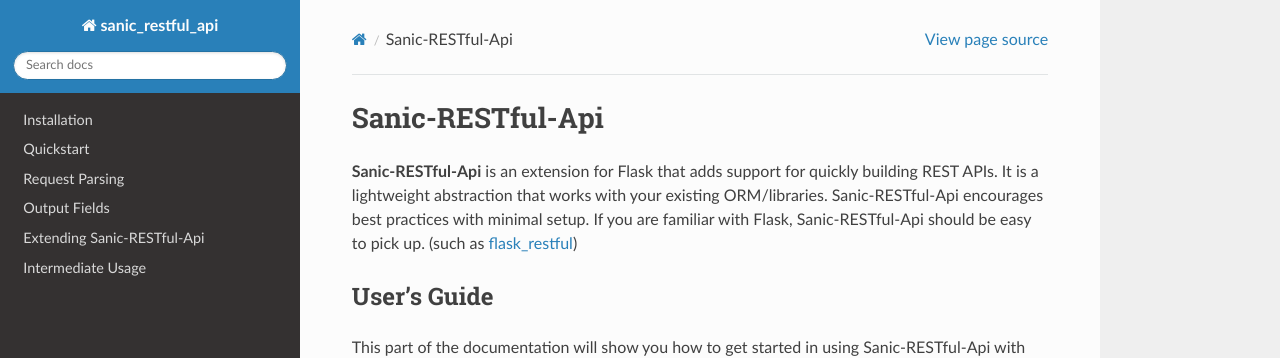
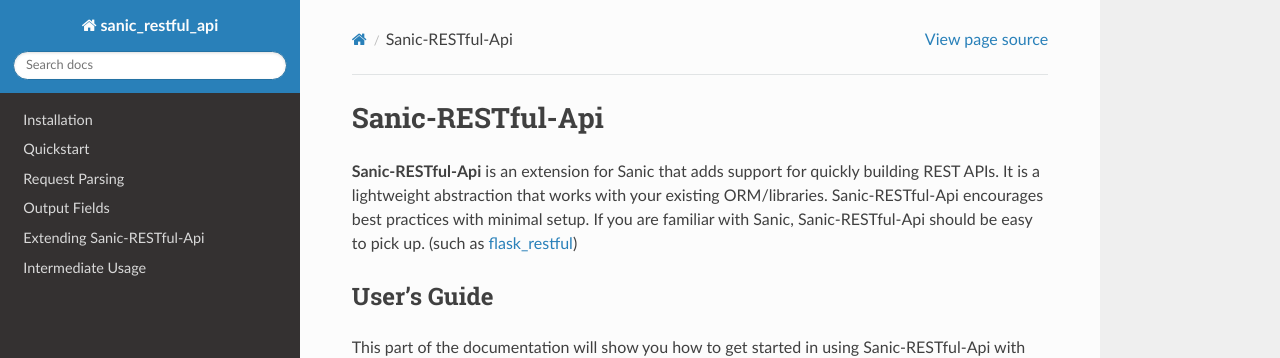
Before and after one commit to linzhiming0826/sanic-restful, a Sphinx documentation site: the page built from docs/source/index.rst, in a window 1280 px wide and 900 px high. Shown: the top 358 px of the window. Built offline with Sphinx 7.4.7 and the Read the Docs theme 2.0.0, drawn with Linux system fonts in a browser that asks for light colours.

Commit message:
edit docs

```diff
--- a/docs/source/index.rst
+++ b/docs/source/index.rst
@@ -1,14 +1,14 @@
 :orphan:
 
 Sanic-RESTful-Api
-=============
+=================
 
 .. module:: sanic_restful_api
 
-**Sanic-RESTful-Api** is an extension for Flask that adds support for quickly
+**Sanic-RESTful-Api** is an extension for Sanic that adds support for quickly
 building REST APIs.  It is a lightweight abstraction that works with your
 existing ORM/libraries.  Sanic-RESTful-Api encourages best practices with minimal
-setup. If you are familiar with Flask, Sanic-RESTful-Api should be easy to pick up.
+setup. If you are familiar with Sanic, Sanic-RESTful-Api should be easy to pick up.
 (such as `flask_restful <https://github.com/flask-restful/flask-restful>`_)
 
 .. include:: contents.rst
```
